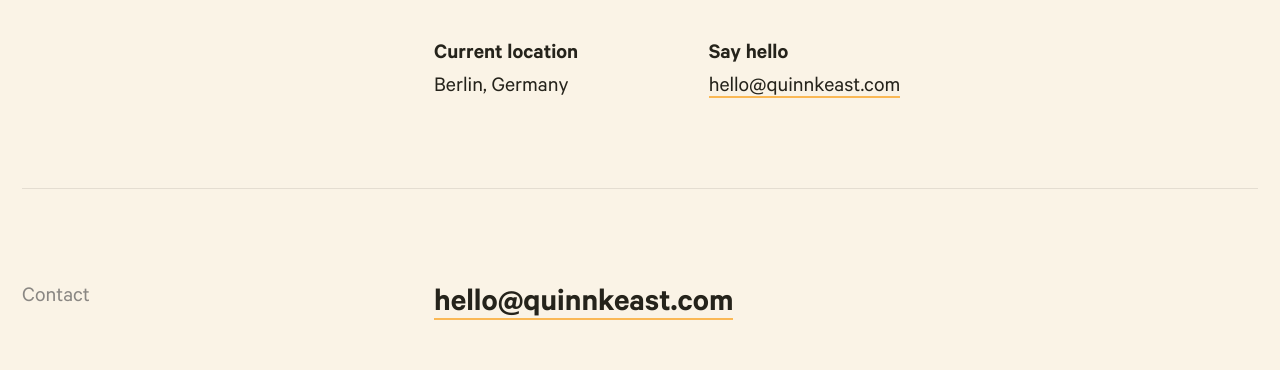
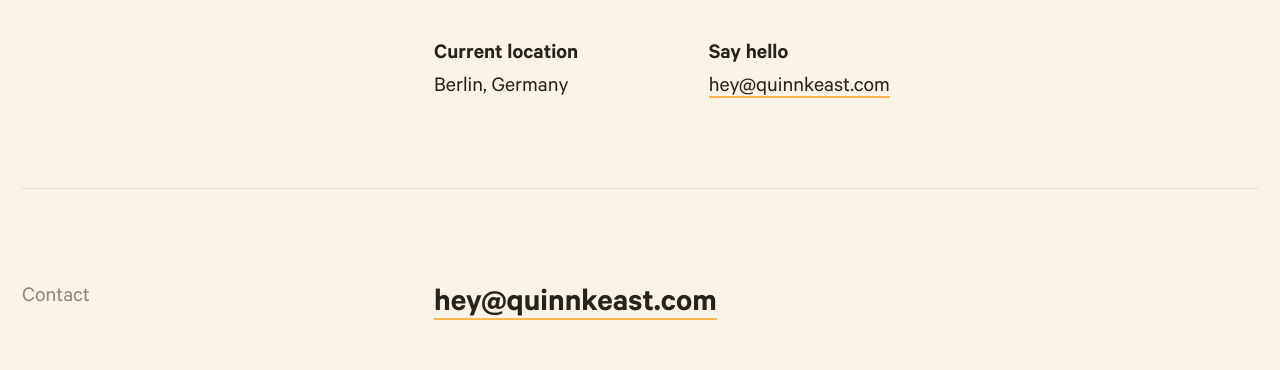
Before and after one commit to quinnkeast/quinnkeast-website, a Next.js app: page / in a window 1280 px wide. Shown: the part 755-1125 px from the top of the page. Built offline with nearby package versions, Linux system fonts and the light colour scheme.

Commit message:
Update email address

```diff
--- a/_posts/email-addresses-are-a-pain-in-the-ass.mdx
+++ b/_posts/email-addresses-are-a-pain-in-the-ass.mdx
@@ -33,7 +33,7 @@ But boy, email addresses, by which I mean _domain names for email addresses_, ar
 I already don’t use my professional email as my personal email. I have my own domain for my personal slash professional life, quinnkeast.com, but it’s super weird to use as an email address.
 See, email addresses have a built-in affordance for the whole idea of **person** at whatsit dot whatever.
 
-Let’s say I use my personal domain for my personal email address. quinn@quinnkeast.com is accurate but also feels very strange. hey@quinnkeast.com, hello@quinnkeast.com, et cetera aren’t _bad_ but they’re _weird_, like you’re sending a note to a robot or a form or something instead of the **person** at whatsit dot whatever.
+Let’s say I use my personal domain for my personal email address. quinn@quinnkeast.com is accurate but also feels very strange. hey@quinnkeast.com, hey@quinnkeast.com, et cetera aren’t _bad_ but they’re _weird_, like you’re sending a note to a robot or a form or something instead of the **person** at whatsit dot whatever.
 
 So let’s instead suppose I want to get a whole fresh new domain specifically to use for my personal email. Well, that’s a pain in the ass too.
 
--- a/components/footer.js
+++ b/components/footer.js
@@ -8,7 +8,7 @@ export default function Footer() {
       </div>
       <div className="md:col-span-2 mb-4 md:mb-8">
         <p className="text-base md:text-2xl mb-2 md:mb-12 font-medium">
-          <a href="mailto:hello@quinnkeast.com">hello@quinnkeast.com</a>
+          <a href="mailto:hey@quinnkeast.com">hey@quinnkeast.com</a>
         </p>
         <div className="grid md:grid-cols-3">
           <div className="col-span-1">
--- a/pages/impressum.js
+++ b/pages/impressum.js
@@ -11,7 +11,7 @@ function Impressum() {
         <div className="col-span-3 col-start-2 content">
         <h3>Quinn Keast-Wiatrowski</h3>
         <p>
-          <a href="mailto:hello@quinnkeast.com">hello@quinnkeast.com</a>
+          <a href="mailto:hey@quinnkeast.com">hey@quinnkeast.com</a>
           <br />
           Dieffenbachstrasse 58, 10967 Berlin
           <br />
--- a/pages/index.js
+++ b/pages/index.js
@@ -36,7 +36,7 @@ export default function Home() {
               <p>
                 <strong>Say hello</strong>
                 <br />
-                <a href="mailto:hello@quinnkeast.com">hello@quinnkeast.com</a>
+                <a href="mailto:hey@quinnkeast.com">hey@quinnkeast.com</a>
               </p>
             </div>
           </div>
--- a/pages/speaking.js
+++ b/pages/speaking.js
@@ -177,7 +177,7 @@ function Speaking() {
             I’m always interested in new speaking engagements on existing topics
             or new ideas. If you’re interested in having me speak at your event
             or run a workshop with your team, please get in touch at{" "}
-            <a href="mailto:hello@quinnkeast.com">hello@quinnkeast.com</a>!
+            <a href="mailto:hey@quinnkeast.com">hey@quinnkeast.com</a>!
           </p>
         </div>
       </div>
```
